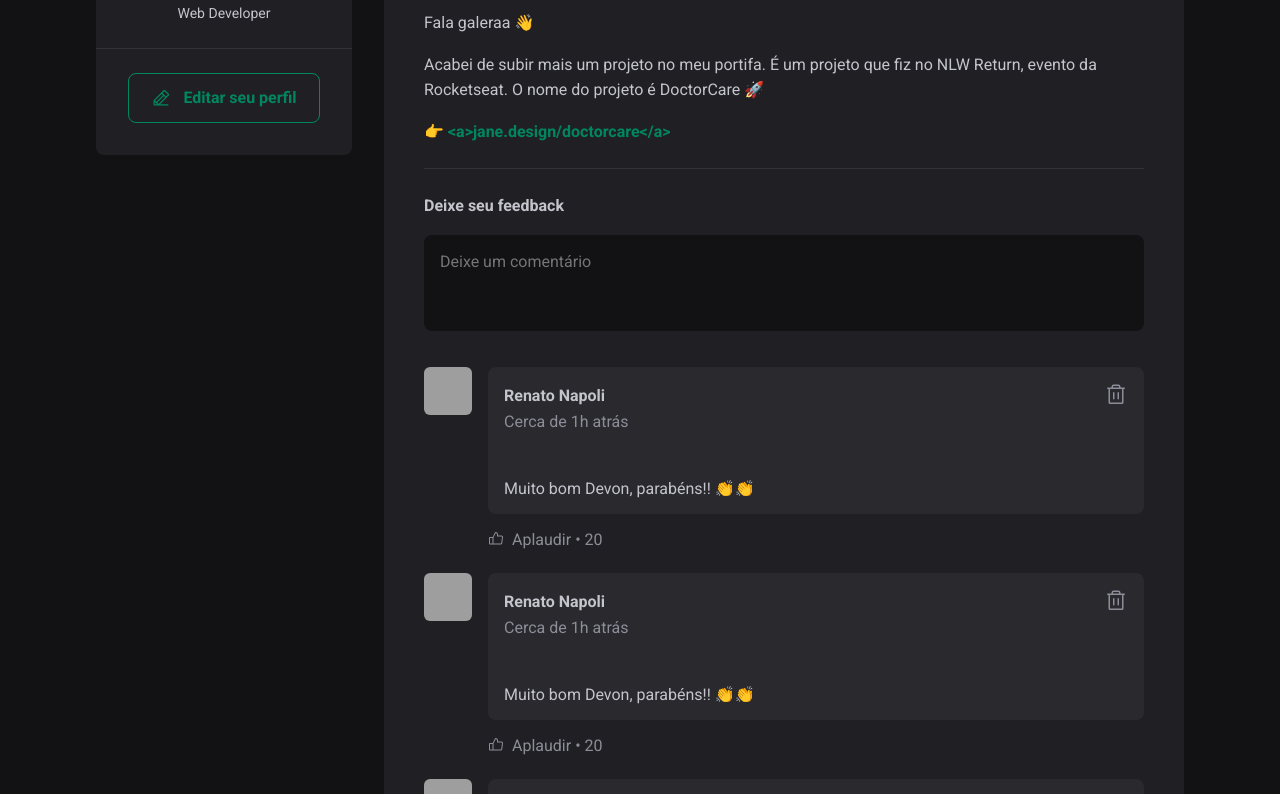
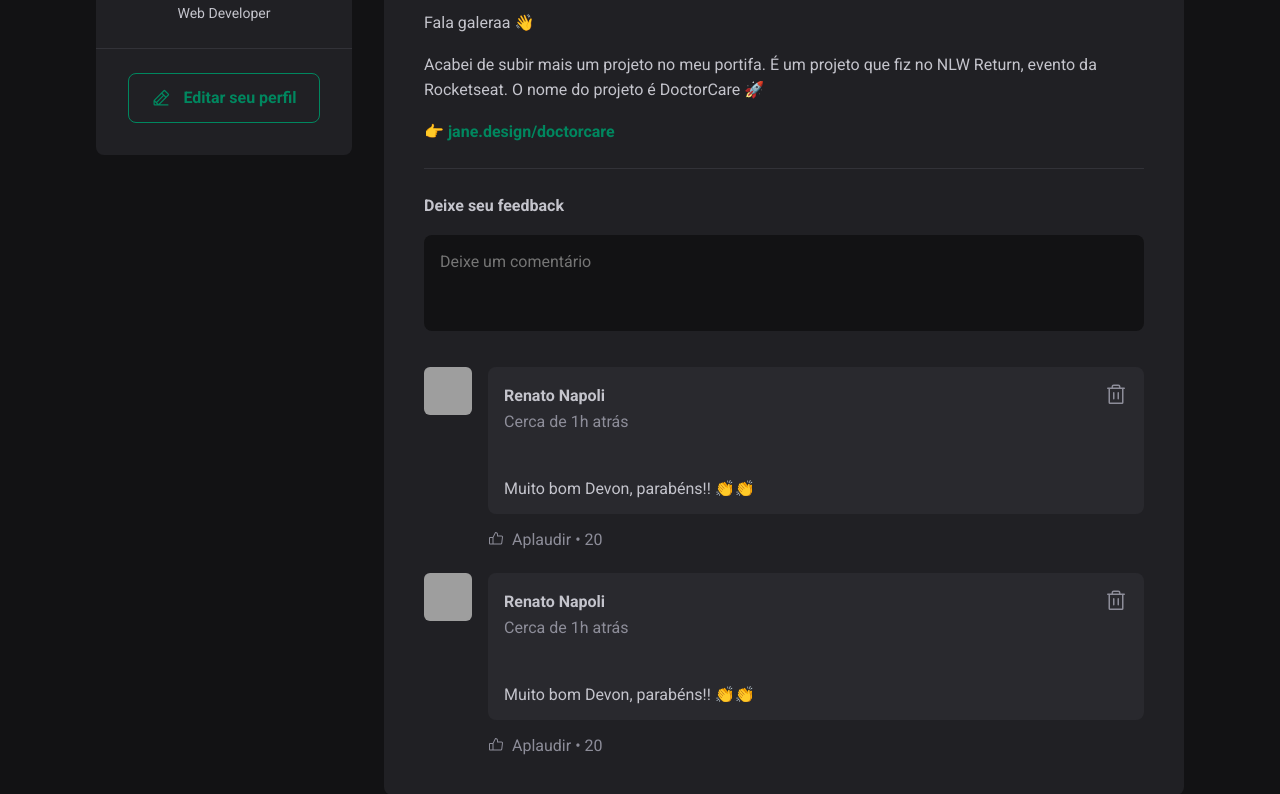
Before and after one commit to Renatonapoli/01-Fundamentos-Reacjs, a React (Vite) app: page / in a window 1280 px wide. Shown: the part 246-1040 px from the top of the page. Built offline with nearby package versions, Linux system fonts and the light colour scheme; grey boxes are pictures that could not be loaded.

Commit message:
Feat: Estado (useState)

```diff
--- a/src/App.jsx
+++ b/src/App.jsx
@@ -21,7 +21,7 @@
         content:
           "Acabei de subir mais um projeto no meu portifa. É um projeto que fiz no NLW Return, evento da Rocketseat. O nome do projeto é DoctorCare 🚀",
       },
-      { type: "link", content: "👉 <a>jane.design/doctorcare</a>" },
+      { type: "link", content: "👉 jane.design/doctorcare" },
     ],
     publishedAt: new Date("2023-05-26 17:02:00"),
   },
--- a/src/components/Post.jsx
+++ b/src/components/Post.jsx
@@ -1,11 +1,14 @@
 import { Avatar } from "./Avatar"
 import { Comment } from "./comment"
 import { format, formatDistanceToNow } from "date-fns"
+import { useState } from "react"
+
 import ptBR from "date-fns/locale/pt-BR"
-
 import styles from "./Post.module.css"
 
 export function Post({ author, publishedAt, content }) {
+  const [comments, setComments] = useState([1, 2])
+
   const publishedDateFormatted = format(
     publishedAt,
     "d 'de' LLLL 'ás' HH:mm'h'",
@@ -16,6 +19,12 @@
     locale: ptBR,
     addSuffix: true,
   })
+
+  function handleCreateNewComment() {
+    event.preventDefault()
+
+    setComments([...comments, comments.length + 1])
+  }
 
   return (
     <article className={styles.post}>
@@ -40,8 +49,7 @@
         {content.map((line) => {
           if (line.type === "paragraph") {
             return <p>{line.content}</p>
-          }
-          if (line.type === "link") {
+          } else if (line.type === "link") {
             return (
               <p>
                 <a href="#">{line.content}</a>
@@ -51,7 +59,7 @@
         })}
       </div>
 
-      <form className={styles.commentForm}>
+      <form onSubmit={handleCreateNewComment} className={styles.commentForm}>
         <strong>Deixe seu feedback</strong>
 
         <textarea placeholder="Deixe um comentário"></textarea>
@@ -62,9 +70,9 @@
       </form>
 
       <div className={styles.commentList}>
-        <Comment />
-        <Comment />
-        <Comment />
+        {comments.map((comment) => {
+          return <Comment />
+        })}
       </div>
     </article>
   )
```
